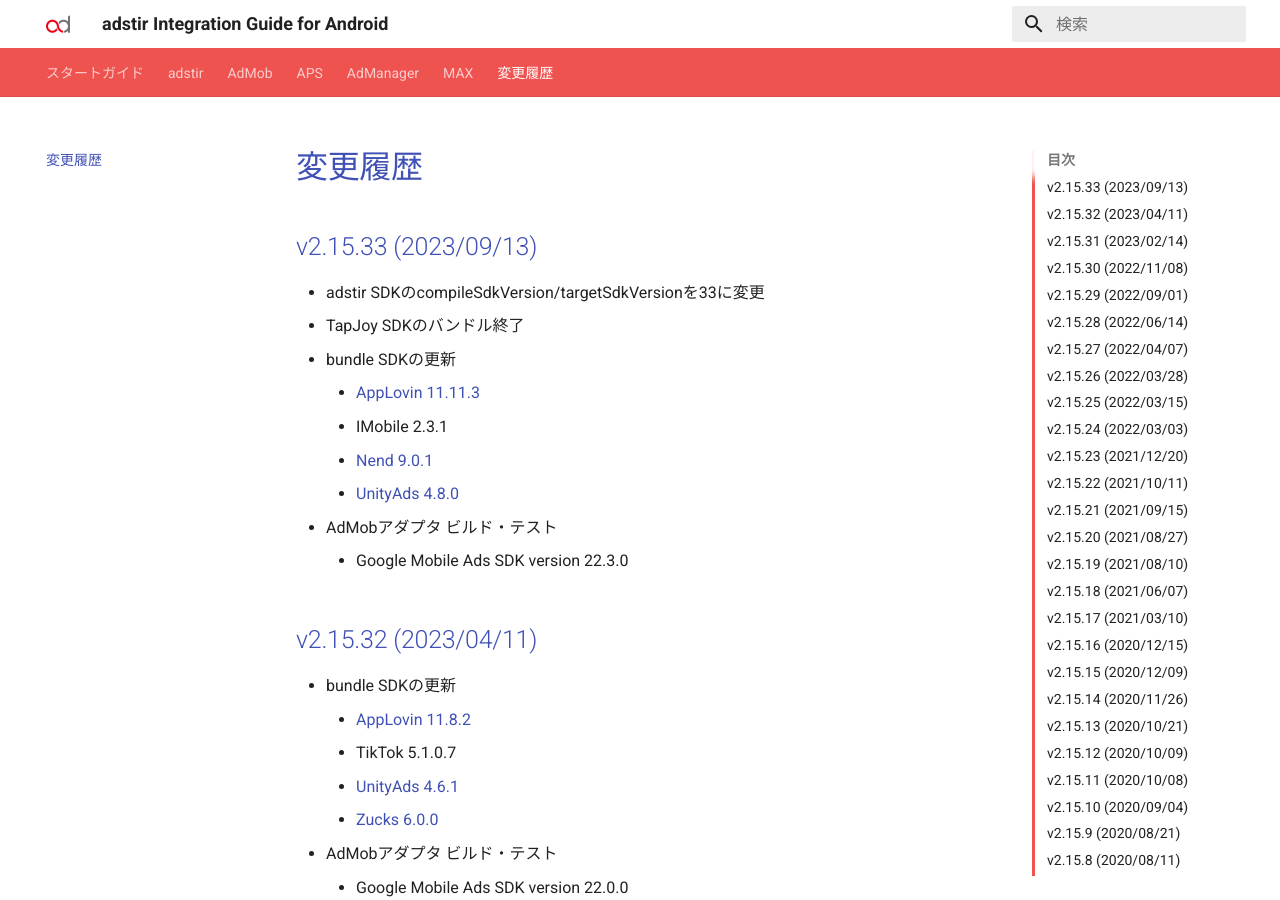
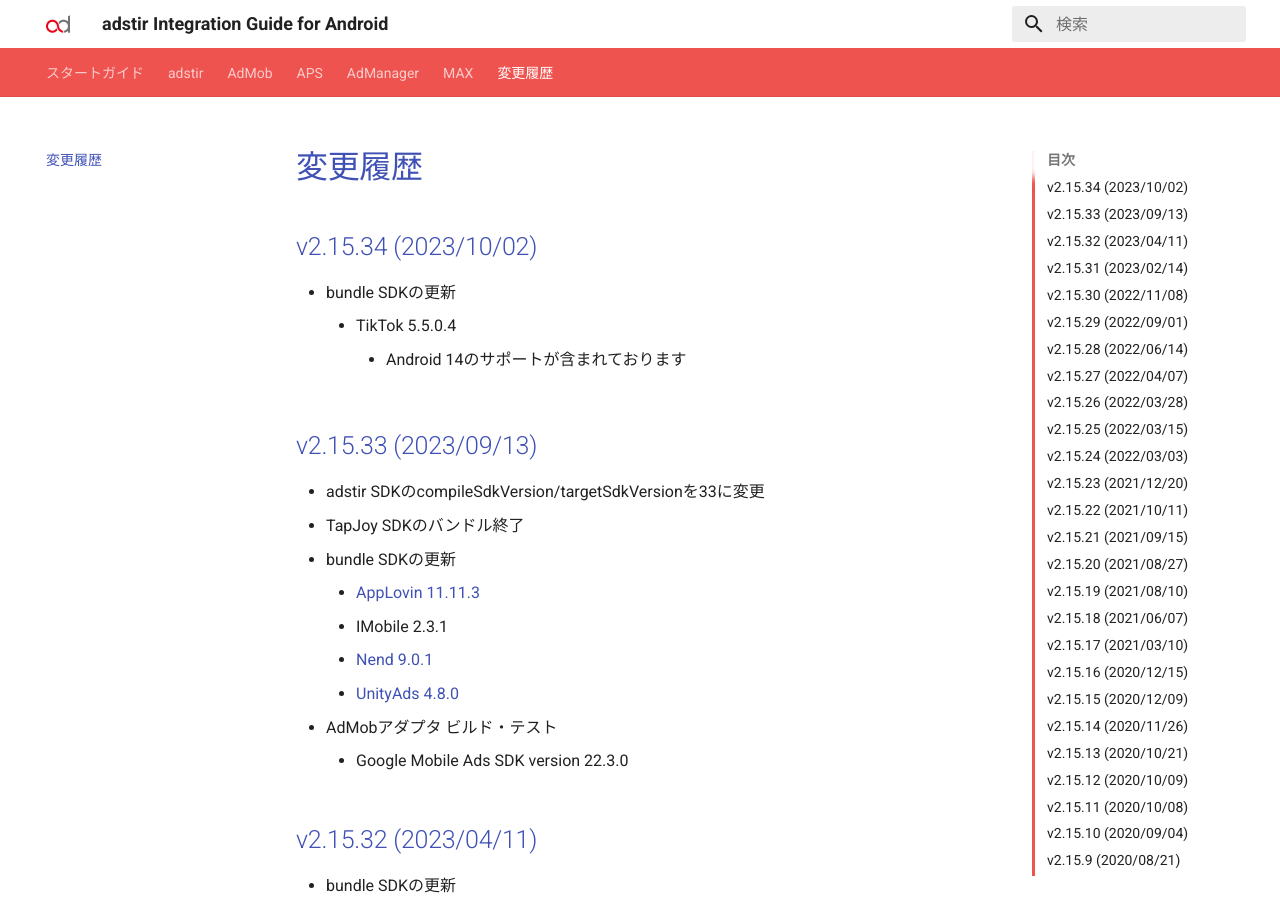
Before and after one commit to united-adstir/android-sdk-docs, an MkDocs documentation site: the page built from docs/changelog.md, in a window 1280 px wide and 900 px high. Built offline with MkDocs 1.6.1 and Material for MkDocs 9.7.7, drawn with Linux system fonts in a browser that asks for light colours; the version menu is left out.

Commit message:
v2.15.34

```diff
--- a/docs/changelog.md
+++ b/docs/changelog.md
@@ -1,4 +1,10 @@
 # 変更履歴
+
+## v2.15.34 (2023/10/02)
+
+* bundle SDKの更新
+    * TikTok 5.5.0.4
+        * Android 14のサポートが含まれております
 
 ## v2.15.33 (2023/09/13)
 
--- a/mkdocs.yml
+++ b/mkdocs.yml
@@ -18,13 +18,13 @@
 extra:
   language: 'jp'
   version:
-    adstir: 2.15.33
+    adstir: 2.15.34
     adcolony: 4.8.0
     applovin: 11.11.3
     imobile: 2.3.1
     maio: 1.1.16
     nend: 9.0.1
-    tiktok: 5.1.0.7
+    tiktok: 5.5.0.4
     unityads: 4.8.0
     zucks: 6.0.0
     google: 22.3.0
```
